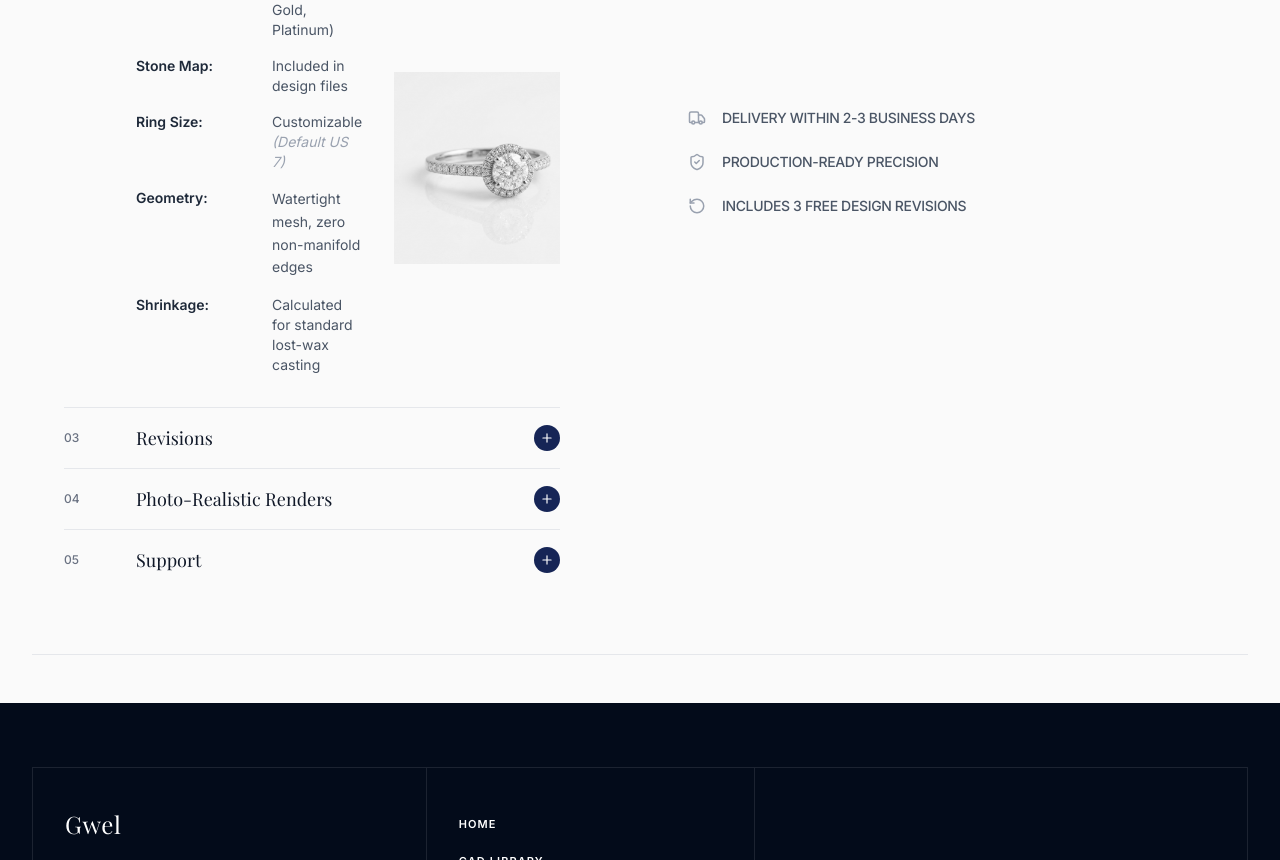
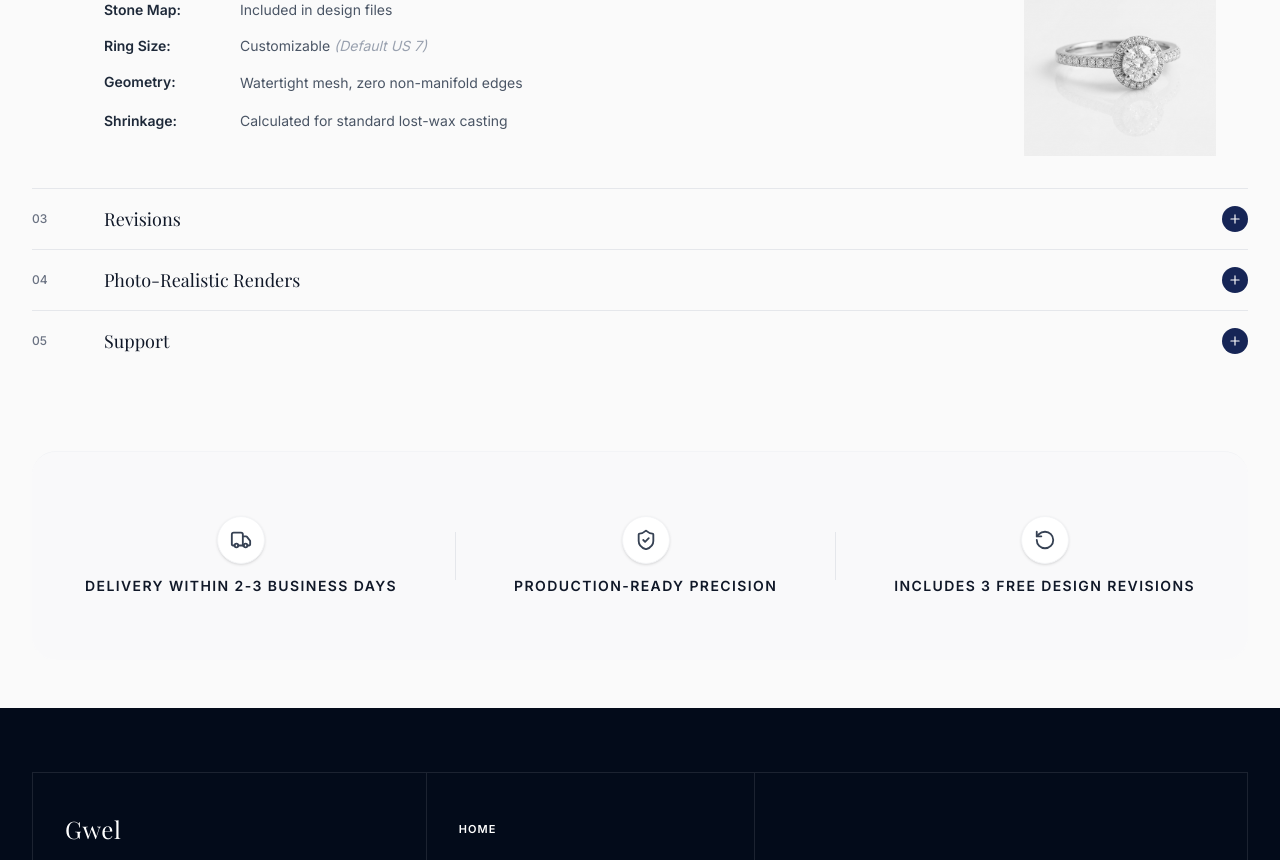
Before and after one commit to ehsaancode/diamondDraft, a React (Vite) app in the folder frontend/: page /product/1 in a window 1280 px wide. Shown: the part 1355-2215 px from the top of the page. Built offline with nearby package versions, Linux system fonts and the light colour scheme.

Commit message:
adjust product page specification

```diff
--- a/frontend/src/components/home/Specifications.jsx
+++ b/frontend/src/components/home/Specifications.jsx
@@ -9,10 +9,10 @@ const Specifications = ({ product }) => {
   };
 
   return (
-    <section className="px-8 py-16 max-w-7xl mx-auto w-full flex flex-col items-center">
-      <h2 className="text-4xl font-serif text-black mb-16 text-center">Specifications</h2>
+    <div className="w-full">
+      <h2 className="text-3xl font-serif text-black mb-12">Specifications</h2>
 
-      <div className="w-full max-w-3xl">
+      <div className="w-full">
         <AccordionItem
           number="01"
           title="CAD Deliverables"
@@ -87,7 +87,7 @@ const Specifications = ({ product }) => {
           <p className="text-sm text-gray-600 leading-relaxed mb-4">Dedicated technical support for issues relating to slicing and 3D printing the provide models.</p>
         </AccordionItem>
       </div>
-    </section>
+    </div>
   );
 };
 
--- a/frontend/src/pages/ProductDetails.jsx
+++ b/frontend/src/pages/ProductDetails.jsx
@@ -161,28 +161,40 @@ const ProductDetails = () => {
               </button>
             </div>
           </div>
-
         </div>
       </div>
 
-      {/* Specifications & Features Section */}
-      <div className="mt-8 md:mt-10 border-t border-gray-200 pt-8 border-b">
-        <div className="grid grid-cols-1 lg:grid-cols-2 gap-12 lg:gap-24">
-          <Specifications product={product} />
+      {/* Specifications Section */}
+      <div className="mt-16 md:mt-24 border-t border-gray-100 pt-16">
+        <Specifications product={product} />
+      </div>
 
-          <div className="flex flex-col justify-center space-y-6 pt-8 md:pt-0 border-t border-gray-200 md:border-t-0">
-            <div className="flex items-center justify-center md:justify-start gap-4 text-gray-600">
-              <Truck size={18} className="text-gray-400" />
-              <span className="text-xs md:text-sm font-medium uppercase tracking-tight">Delivery within 2-3 business days</span>
+      {/* Shipping & Support Features - Now at the bottom */}
+      <div className="mt-12 md:mt-20 border-t border-gray-100 py-12 md:py-16 bg-gray-50/50 rounded-3xl">
+        <div className="flex flex-col md:flex-row items-center justify-around gap-8 md:gap-4 px-4 md:px-8">
+          <div className="flex flex-col items-center text-center gap-3">
+            <div className="w-12 h-12 bg-white rounded-full shadow-sm flex items-center justify-center text-gray-900 border border-gray-100">
+              <Truck size={22} className="text-gray-700" />
             </div>
-            <div className="flex items-center justify-center md:justify-start gap-4 text-gray-600">
-              <ShieldCheck size={18} className="text-gray-400" />
-              <span className="text-xs md:text-sm font-medium uppercase tracking-tight">Production-ready precision</span>
+            <span className="text-xs md:text-sm font-semibold uppercase tracking-widest text-gray-900">Delivery within 2-3 business days</span>
+          </div>
+
+          <div className="hidden md:block h-12 w-px bg-gray-200"></div>
+
+          <div className="flex flex-col items-center text-center gap-3">
+            <div className="w-12 h-12 bg-white rounded-full shadow-sm flex items-center justify-center text-gray-900 border border-gray-100">
+              <ShieldCheck size={22} className="text-gray-700" />
             </div>
-            <div className="flex items-center justify-center md:justify-start gap-4 text-gray-600">
-              <RotateCcw size={18} className="text-gray-400" />
-              <span className="text-xs md:text-sm font-medium uppercase tracking-tight">Includes 3 free design revisions</span>
+            <span className="text-xs md:text-sm font-semibold uppercase tracking-widest text-gray-900">Production-ready precision</span>
+          </div>
+
+          <div className="hidden md:block h-12 w-px bg-gray-200"></div>
+
+          <div className="flex flex-col items-center text-center gap-3">
+            <div className="w-12 h-12 bg-white rounded-full shadow-sm flex items-center justify-center text-gray-900 border border-gray-100">
+              <RotateCcw size={22} className="text-gray-700" />
             </div>
+            <span className="text-xs md:text-sm font-semibold uppercase tracking-widest text-gray-900">Includes 3 free design revisions</span>
           </div>
         </div>
       </div>
```
